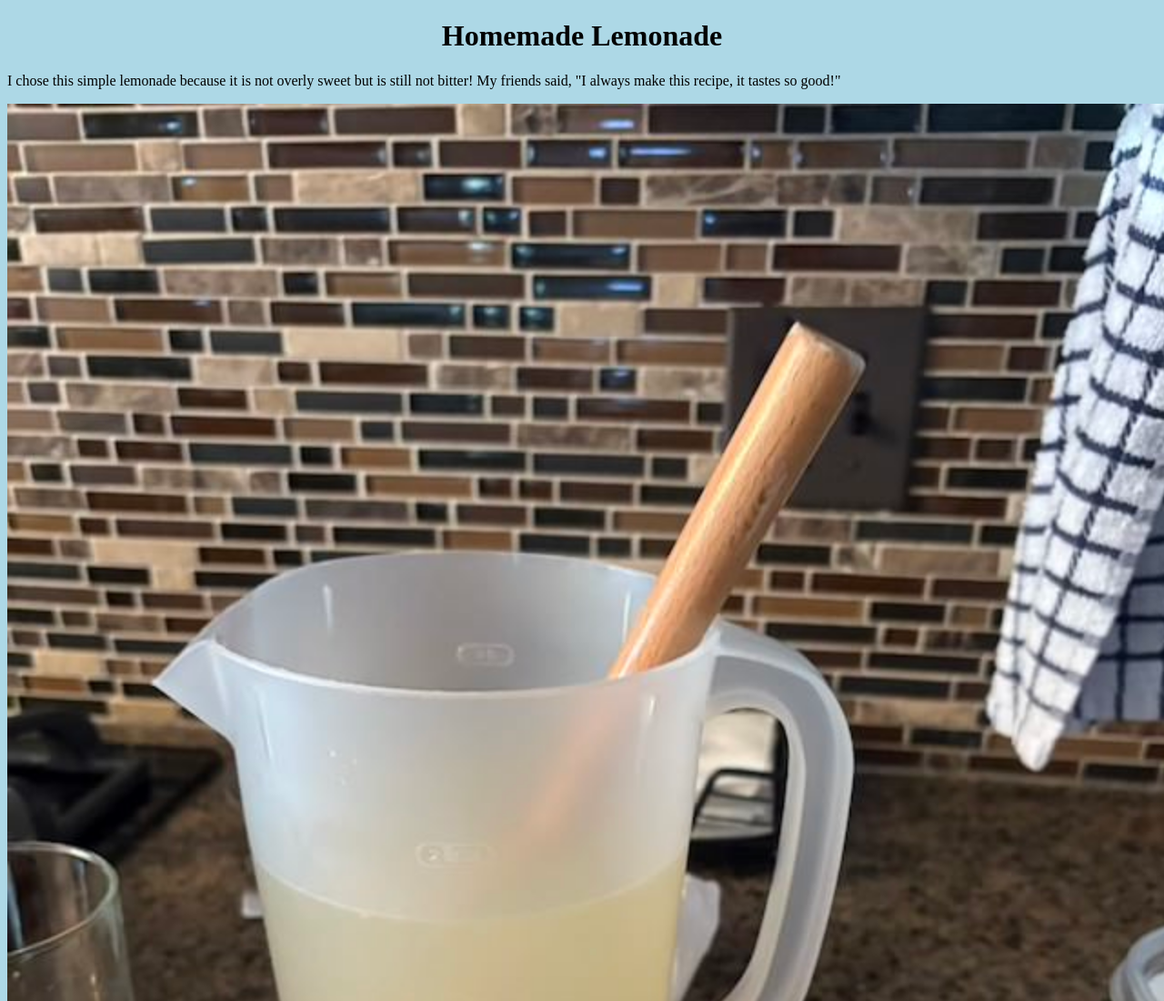
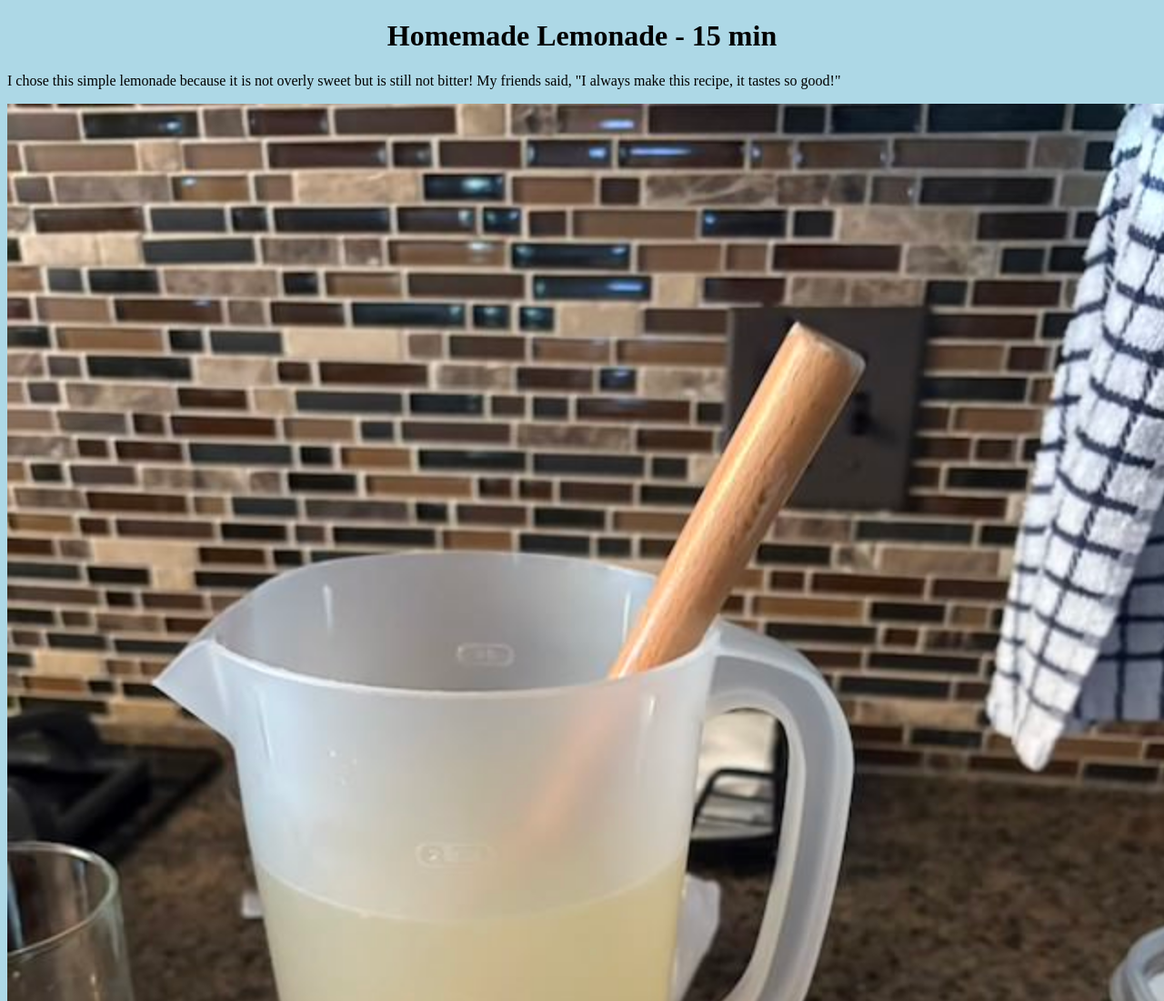
Before and after one commit to NadiaNayr/NadiaNayr.github.io, a plain HTML site: page projects/recipes/2.html in a window 1280 px wide. Shown: the top 1100 px of the page at 91% size. Drawn offline with Linux system fonts and the light colour scheme.

Commit message:
validated

```diff
--- a/projects/recipes/2.html
+++ b/projects/recipes/2.html
@@ -19,7 +19,7 @@
 </head>
 
 <body>
-	<h1 class="CenteredText">Homemade Lemonade</h1>
+	<h1 class="CenteredText">Homemade Lemonade - 15 min</h1>
 	<p>I chose this simple lemonade because it is not overly sweet but is still not bitter! My friends said, "I always make this recipe, it tastes so good!"</p>
 	<!--I took this picture myself-->
 	<img src="images/PitcherLemonade.jpg"
```
